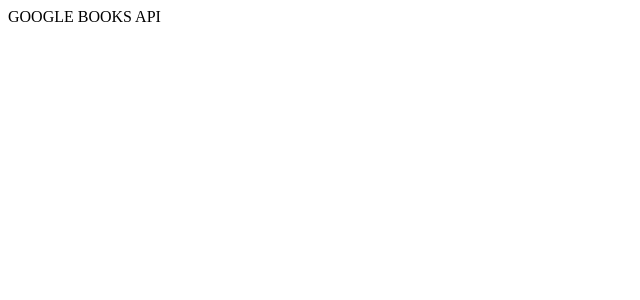
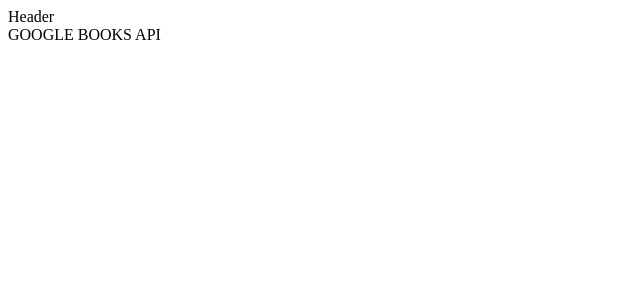
Before and after one commit to Diogoku/googleBooksAPI, a React app: page / in a window 1280 px wide. Shown: the top 300 px of the page, without its empty margins (0-640 px from the left). Built offline with nearby package versions, Linux system fonts and the light colour scheme.

Commit message:
install font awesome icons and create Header component

```diff
--- a/package.json
+++ b/package.json
@@ -23,6 +23,11 @@
     "@babel/core": "^7.11.4",
     "@babel/preset-env": "^7.11.0",
     "@babel/preset-react": "^7.10.4",
+    "@fortawesome/fontawesome-svg-core": "^1.2.30",
+    "@fortawesome/free-brands-svg-icons": "^5.14.0",
+    "@fortawesome/free-regular-svg-icons": "^5.14.0",
+    "@fortawesome/free-solid-svg-icons": "^5.14.0",
+    "@fortawesome/react-fontawesome": "^0.1.11",
     "axios": "^0.20.0",
     "babel-loader": "^8.1.0",
     "css-loader": "^4.2.2",
--- a/src/components/App.js
+++ b/src/components/App.js
@@ -4,8 +4,16 @@
 import { Provider } from "react-redux";
 import store from "../store";
 
+// COMPONENTS
+import Header from "./Header";
+
 function App() {
-  return <Provider store={store}>GOOGLE BOOKS API</Provider>;
+  return (
+    <Provider store={store}>
+      <Header />
+      GOOGLE BOOKS API
+    </Provider>
+  );
 }
 
 export default App;
--- /dev/null
+++ b/src/components/Header.js
@@ -0,0 +1,7 @@
+import React from "react";
+
+function Header() {
+  return <div>Header</div>;
+}
+
+export default Header;
```
Also changed, not shown: src/css/default.css (added), 1 other file (tests, documents, lock files or other folders).
